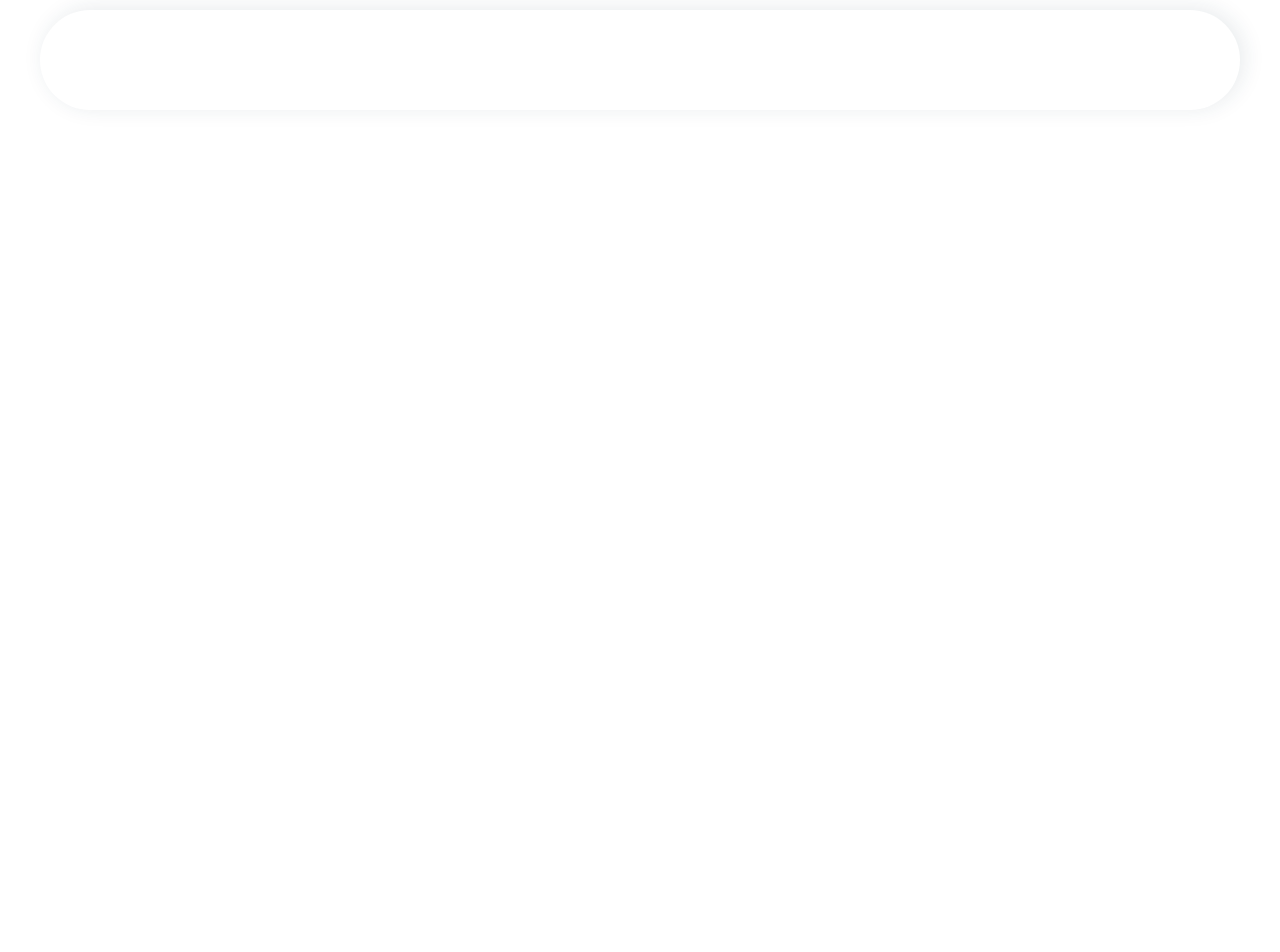
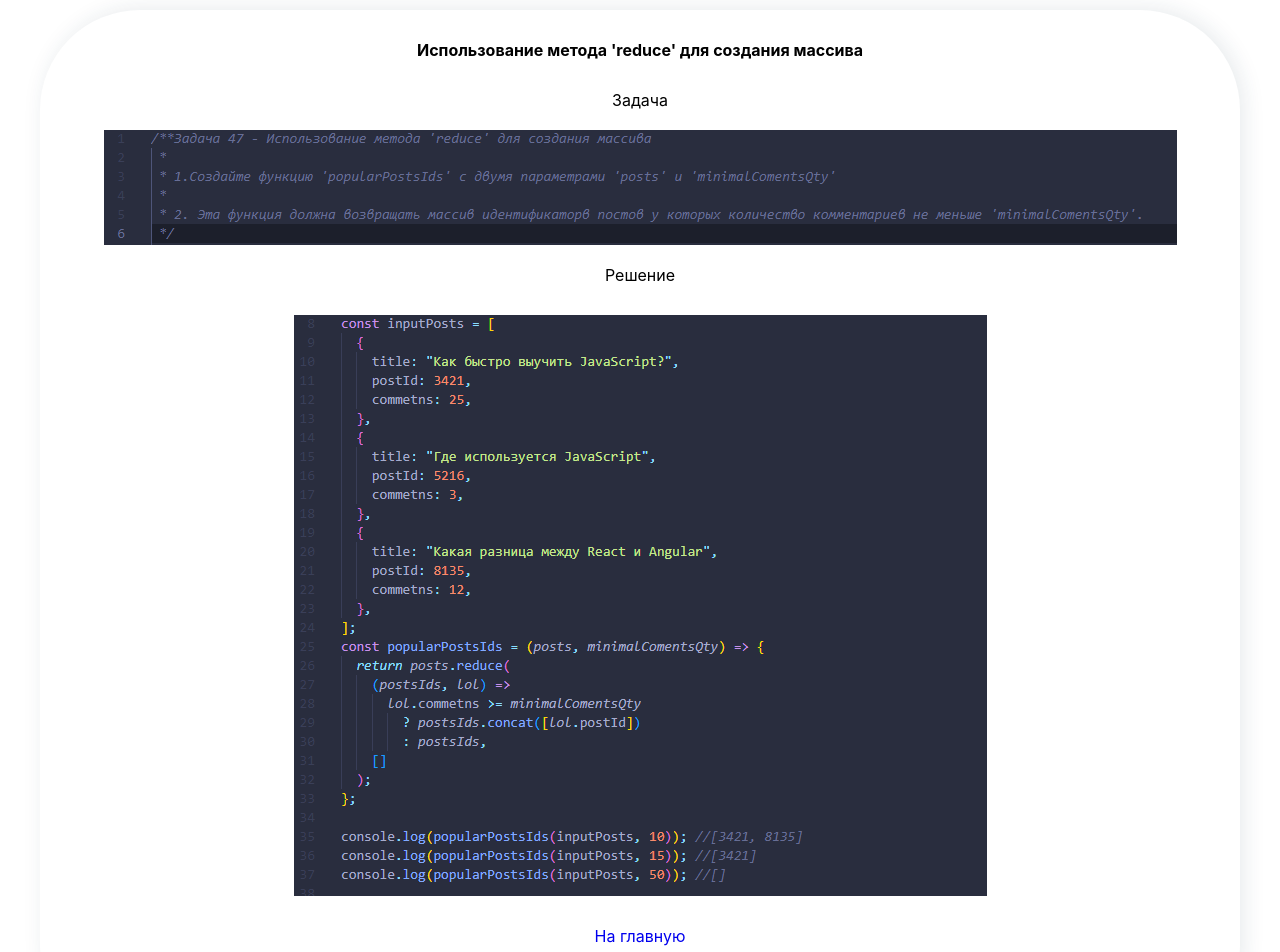
Before and after one commit to R1msk1y/Bogdan_Stas4uk_javaScript_myPractice, a React (Create React App) app: page /task_47 in a window 1280 px wide. Before the commit this address had no page. Shown: the part 40-992 px from the top of the page. Before the commit the page ends 800 px from the top, so only its background shows below. Built offline with nearby package versions, Linux system fonts and the light colour scheme.

Commit message:
добавил задачу номер 47

```diff
--- a/src/App.js
+++ b/src/App.js
@@ -13,6 +13,7 @@ import Task_41 from "./pages/Task_41";
 import Task_43 from "./pages/Task_43";
 import Task_44 from "./pages/Task_44";
 import Task_45 from "./pages/Task_45";
+import Task_47 from "./pages/Task_47";
 
 function App() {
   return (
@@ -31,6 +32,7 @@ function App() {
           <Route path="task_43" element={<Task_43 />} />
           <Route path="task_44" element={<Task_44 />} />
           <Route path="task_45" element={<Task_45 />} />
+          <Route path="task_47" element={<Task_47 />} />
         </Routes>
       </div>
     </div>
--- a/src/components/TaskList/TaskList.jsx
+++ b/src/components/TaskList/TaskList.jsx
@@ -17,6 +17,9 @@ const TaskList = () => {
         Задача 44. Поиск элементов примитивных типов в массиве
       </Link>
       <Link to="task_45">Задача 45. Поиск элементов в массивах</Link>
+      <Link to="task_47">
+        Задача 47. Использование метода 'reduce' для создания массива
+      </Link>
     </div>
   );
 };
--- /dev/null
+++ b/src/pages/Task_47.jsx
@@ -0,0 +1,26 @@
+import { Link } from "react-router-dom";
+import condition_task47 from "./../img/tasks/condition_task47.png";
+import solution_task47 from "./../img/tasks/solution_task47.png";
+const Task_47 = () => {
+  return (
+    <div>
+      <div className="task">
+        <h2 className="task__mainTitle">
+          Использование метода 'reduce' для создания массива
+        </h2>
+        <h2 className="task__title">Задача</h2>
+        <div className="task__imgBox">
+          <img className="task__img" src={condition_task47} alt="" />
+        </div>
+        <div className="task__imgBox">
+          <h2 className="solution__title">Решение</h2>
+          <img className="task__img" src={solution_task47} alt="" />
+        </div>
+        <Link className="task__btn" to="/">
+          На главную
+        </Link>
+      </div>
+    </div>
+  );
+};
+export default Task_47;
```
Also changed, not shown: src/img/tasks/condition_task47.png (added), src/img/tasks/solution_task47.png (added).
